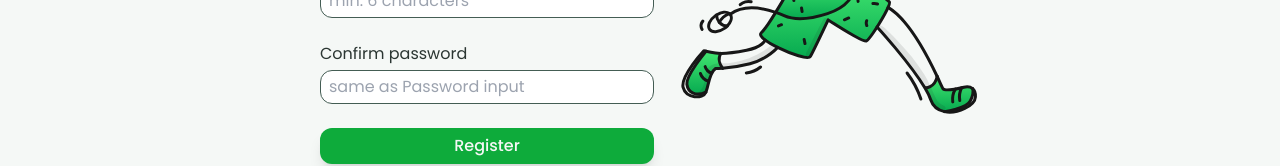
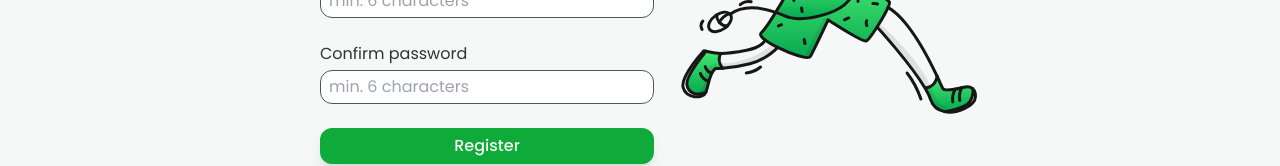
Before and after one commit to up2dul/diforum, a React (Vite) app: page /register in a window 1280 px wide. Shown: the part 487-653 px from the top of the page. Built offline with nearby package versions, Linux system fonts and the light colour scheme; no server answers.

Commit message:
refactor(pages): react-hook-form implementation for Register

```diff
--- a/src/pages/Register.tsx
+++ b/src/pages/Register.tsx
@@ -1,17 +1,43 @@
+import { useEffect } from 'react';
+import { useDispatch } from 'react-redux';
+import { useForm } from 'react-hook-form';
 import { Link } from 'react-router-dom';
+import type { SubmitHandler } from 'react-hook-form';
 
+import { asyncPreloadProcess } from '@/store/slice/is-preload';
+import { asyncRegisterUser } from '@/store/slice/users';
 import BackToHome from '@/components/BackToHome';
 import Button from '@/components/Button';
 import InputGroup from '@/components/InputGroup';
 import RegisterSvg from '@/assets/register.svg';
+import type { AppDispatch } from '@/store';
 
-const Register = () => (
+type Inputs = {
+  fullName: string;
+  email: string;
+  password: string;
+  confirmPassword: string;
+};
+
+const Register = () => {
+  const dispatch = useDispatch<AppDispatch>();
+  const { register, handleSubmit } = useForm<Inputs>();
+
+  useEffect(() => {
+    dispatch(asyncPreloadProcess());
+  }, [dispatch]);
+
+  const onSubmit: SubmitHandler<Inputs> = ({ fullName, email, password }) => {
+    dispatch(asyncRegisterUser({ name: fullName, email, password }));
+  };
+
+  return (
     <>
       <BackToHome />
       <h2>📲 Register for your account</h2>
 
       <section className='mt-10 flex justify-center lg:justify-between'>
-      <form className='flex flex-col gap-5'>
+        <form className='flex flex-col gap-5' onSubmit={handleSubmit(onSubmit)}>
           <p>
             Already have an account? Log in{' '}
             <Link to='/login' className='text-link'>
@@ -19,17 +45,23 @@ const Register = () => (
             </Link>
           </p>
 
-        <InputGroup placeholder='e.g. John Doe'>Full name</InputGroup>
+          <InputGroup placeholder='e.g. John Doe' {...register('fullName')}>
+            Full name
+          </InputGroup>
 
-        <InputGroup type='email' placeholder='e.g. john@gmail.com'>
+          <InputGroup placeholder='e.g. john@gmail.com' {...register('email')}>
             Email
           </InputGroup>
 
-        <InputGroup type='password' minLength={6} placeholder='min. 6 characters'>
+          <InputGroup type='password' placeholder='min. 6 characters' {...register('password')}>
             Password
           </InputGroup>
 
-        <InputGroup type='password' minLength={6} placeholder='same as Password input'>
+          <InputGroup
+            type='password'
+            placeholder='min. 6 characters'
+            {...register('confirmPassword')}
+          >
             Confirm password
           </InputGroup>
 
@@ -40,5 +72,6 @@ const Register = () => (
       </section>
     </>
   );
+};
 
 export default Register;
```
Lines whose indentation alone changed are shown as unchanged.
